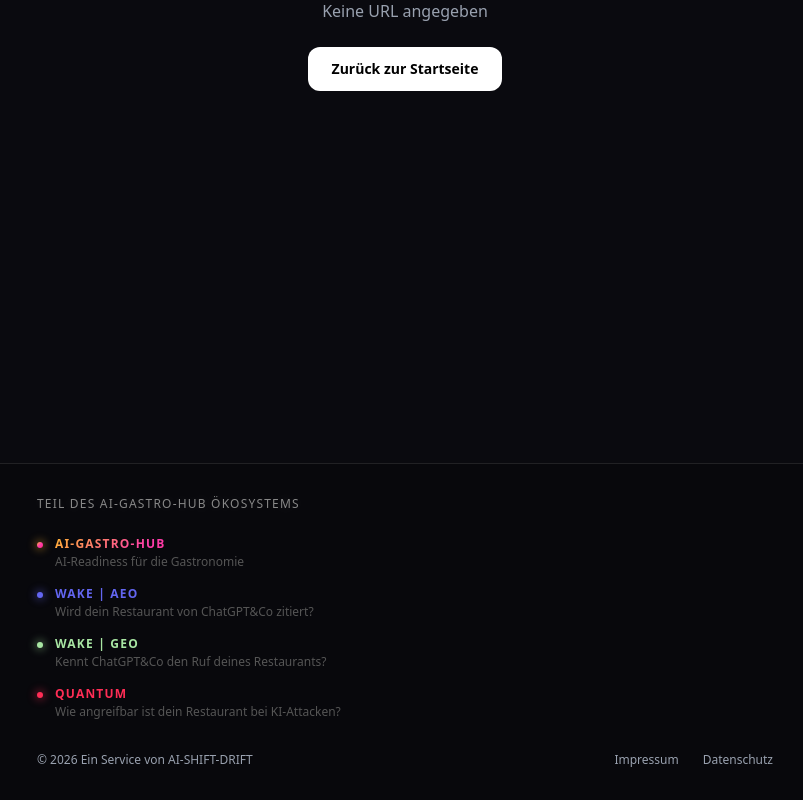
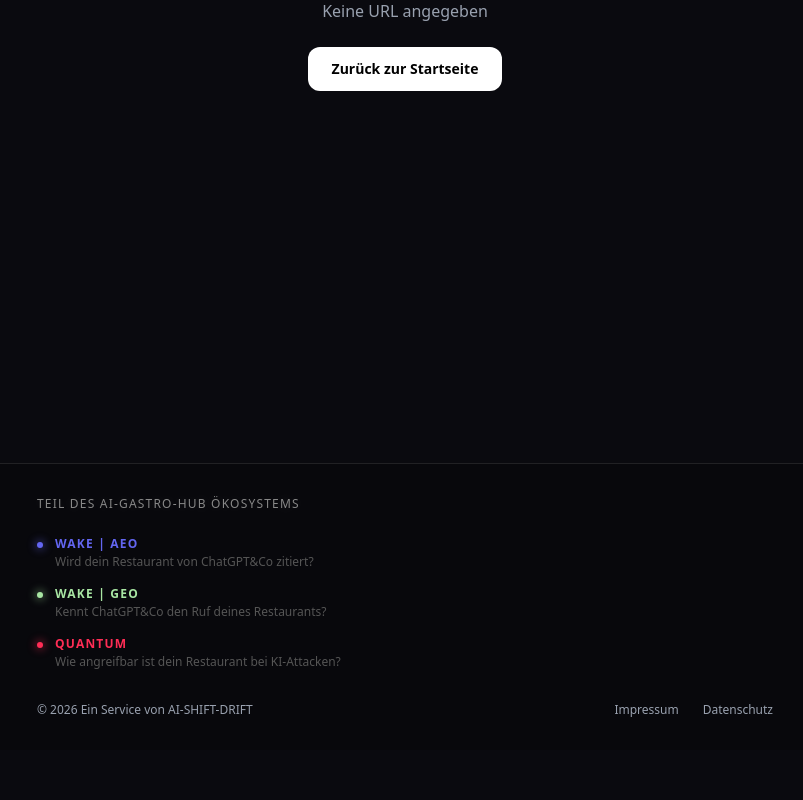
Before and after one commit to perspectivetwist/agentready-gastro, a Next.js app: page /results in a window 1280 px wide. Shown: the part 401-1201 px from the top of the page, without its empty margins (235-1038 px from the left). After the commit the page ends 1151 px from the top, so only its background shows below. Built offline with nearby package versions, Linux system fonts and the light colour scheme.

Commit message:
remove AI-Gastro-Hub entry from footer ecosystem
Co-Authored-By: Claude Opus 4.6 <noreply@anthropic.com>

```diff
--- a/components/Footer.tsx
+++ b/components/Footer.tsx
@@ -1,15 +1,6 @@
 import Link from 'next/link'
 
 const ecosystem = [
-  {
-    label: "AI-Gastro-Hub",
-    color: "#FF006E",
-    gradient: "linear-gradient(135deg, #FFB432 0%, #FF3CAC 50%, #FF2D78 100%)",
-    dotBg: "linear-gradient(135deg, #FFB432 0%, #FF3CAC 50%, #FF2D78 100%)",
-    dotShadow: "0 0 8px 2px rgba(255,180,50,0.4)",
-    desc: "AI-Readiness für die Gastronomie",
-    url: "https://ai-gastro-hub.vercel.app/",
-  },
   {
     label: "Wake | AEO",
     color: "#6366f1",
```
